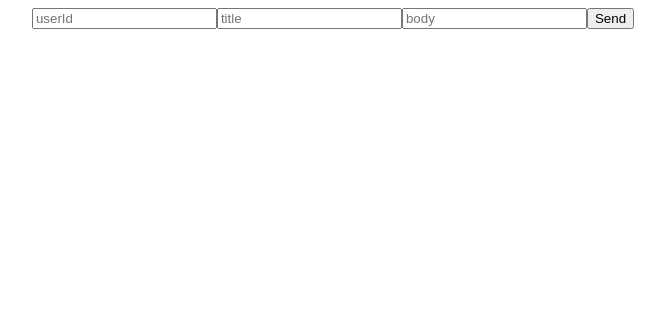
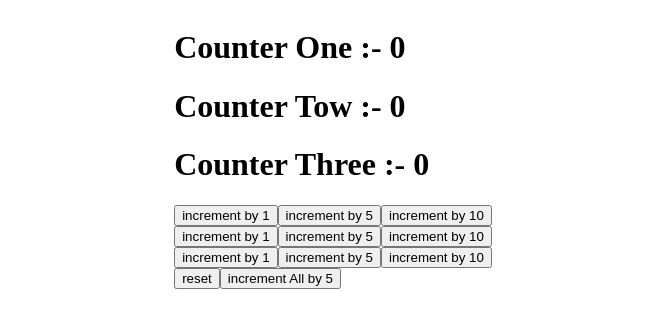
Before and after one commit to Ahmed-Badry-Abdelrahman/React, a React (Create React App) app in the folder my-app/: page / in a window 1280 px wide. Shown: the top 328 px of the page, without its empty margins (307-972 px from the left). Built offline with nearby package versions, Linux system fonts and the light colour scheme.

Commit message:
"Replace UploadPost component with CounterOne in App.js and add an empty line in UploadPost.js"

```diff
--- a/my-app/src/App.js
+++ b/my-app/src/App.js
@@ -1,4 +1,4 @@
-import UploadPost from "./components/TestAPI/UploadPost";
+import CounterOne from "./components/useReducer/CounterOne";
 function App() {
   const style = {
     display: "flex",
@@ -7,7 +7,7 @@ function App() {
 
   return (
     <div className="App" style={style}>
-      <UploadPost />
+      <CounterOne />
     </div>
   );
 }
--- a/my-app/src/components/TestAPI/UploadPost.js
+++ b/my-app/src/components/TestAPI/UploadPost.js
@@ -30,6 +30,7 @@ const UploadPost = () => {
       if (!title || !body || !userId) {
         throw new Error("Please enter all fields");
       }
+
       const response = await axios.post(url, data, config);
       console.log(response.data);
       setPost(response.data);
--- /dev/null
+++ b/my-app/src/components/useReducer/CounterOne.js
@@ -0,0 +1,100 @@
+import { useReducer } from "react";
+
+const initialState = {
+  counterOne: 0,
+  counterTow: 0,
+  counterThree: 0,
+};
+
+const reducer = (state, action) => {
+  switch (action.type) {
+    case "incrementCountOne":
+      return { ...state, counterOne: state.counterOne + action.value };
+    case "incrementCountTow":
+      return { ...state, counterTow: state.counterTow + action.value };
+    case "incrementCountThree":
+      return { ...state, counterThree: state.counterThree + action.value };
+    case "incrementAll":
+      return {
+        ...state,
+        counterOne: state.counterOne + action.value,
+        counterTow: state.counterTow + action.value,
+        counterThree: state.counterThree + action.value,
+      };
+    case "reset":
+      return initialState;
+    default:
+      return state;
+  }
+};
+const CounterOne = () => {
+  const [count, dispatch] = useReducer(reducer, initialState);
+  return (
+    <div>
+      <div>
+        <h1>Counter One :- {count.counterOne}</h1>
+        <h1>Counter Tow :- {count.counterTow}</h1>
+        <h1>Counter Three :- {count.counterThree}</h1>
+      </div>
+      <div>
+        <button
+          onClick={() => dispatch({ type: "incrementCountOne", value: 1 })}
+        >
+          increment by 1
+        </button>
+        <button
+          onClick={() => dispatch({ type: "incrementCountOne", value: 5 })}
+        >
+          increment by 5
+        </button>
+        <button
+          onClick={() => dispatch({ type: "incrementCountOne", value: 10 })}
+        >
+          increment by 10
+        </button>
+      </div>
+      <div>
+        <button
+          onClick={() => dispatch({ type: "incrementCountTow", value: 1 })}
+        >
+          increment by 1
+        </button>
+        <button
+          onClick={() => dispatch({ type: "incrementCountTow", value: 5 })}
+        >
+          increment by 5
+        </button>
+        <button
+          onClick={() => dispatch({ type: "incrementCountTow", value: 10 })}
+        >
+          increment by 10
+        </button>
+      </div>
+      <div>
+        <button
+          onClick={() => dispatch({ type: "incrementCountThree", value: 1 })}
+        >
+          increment by 1
+        </button>
+        <button
+          onClick={() => dispatch({ type: "incrementCountThree", value: 5 })}
+        >
+          increment by 5
+        </button>
+        <button
+          onClick={() => dispatch({ type: "incrementCountThree", value: 10 })}
+        >
+          increment by 10
+        </button>
+      </div>
+      <div>
+        <button onClick={() => dispatch({ type: "reset" })}>reset</button>
+        <button onClick={() => dispatch({ type: "incrementAll", value: 5 })}>
+          increment All by 5
+        </button>
+      </div>
+    </div>
+  );
+};
+
+export default CounterOne;
```
Also changed, not shown: my-app/src/components/One.js (added, +11 -0 lines), my-app/src/components/Three.js (added, +13 -0 lines), my-app/src/components/Tow.js (added, +11 -0 lines), my-app/src/context/ThemeContext.js (added, +8 -0 lines).
